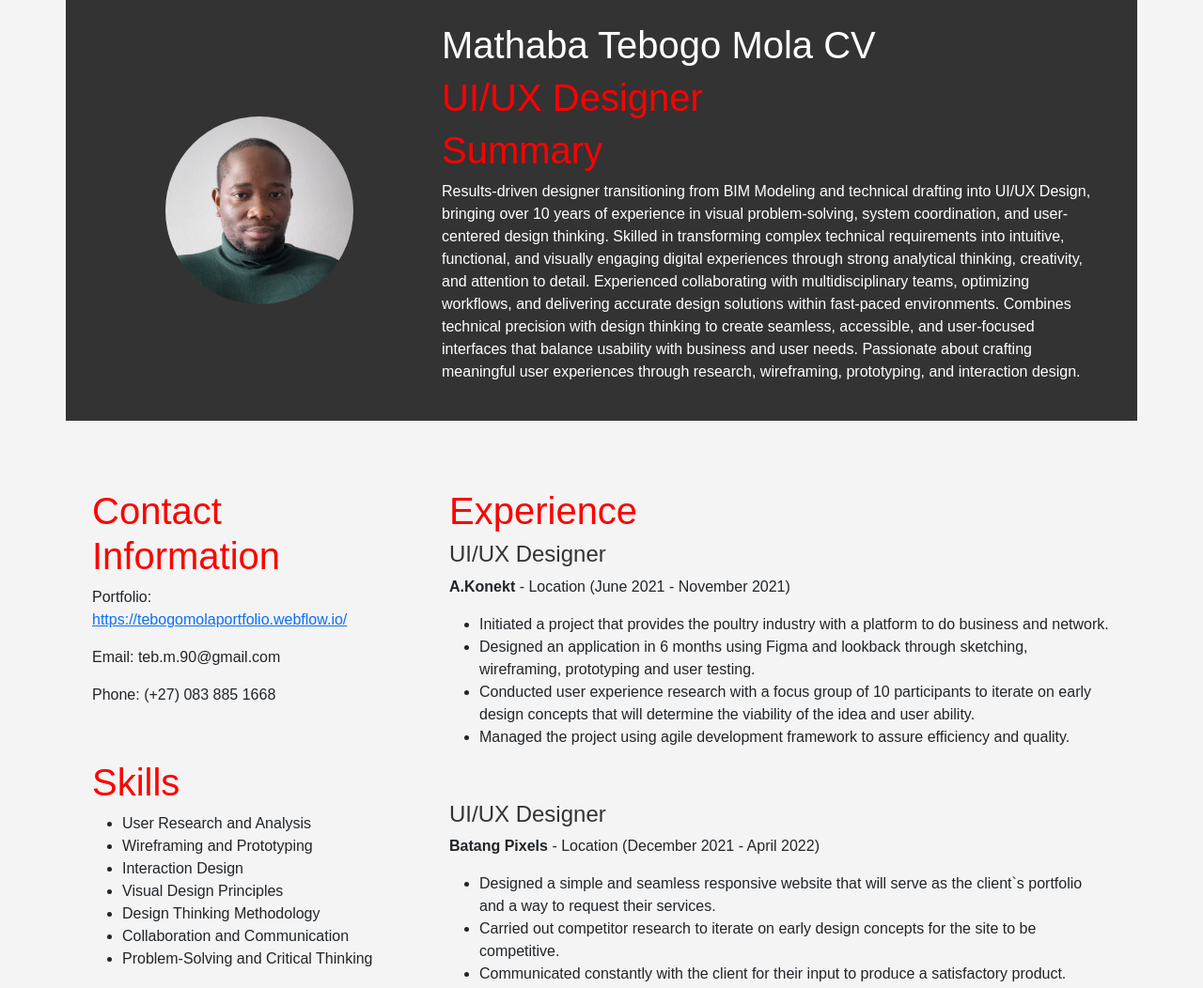
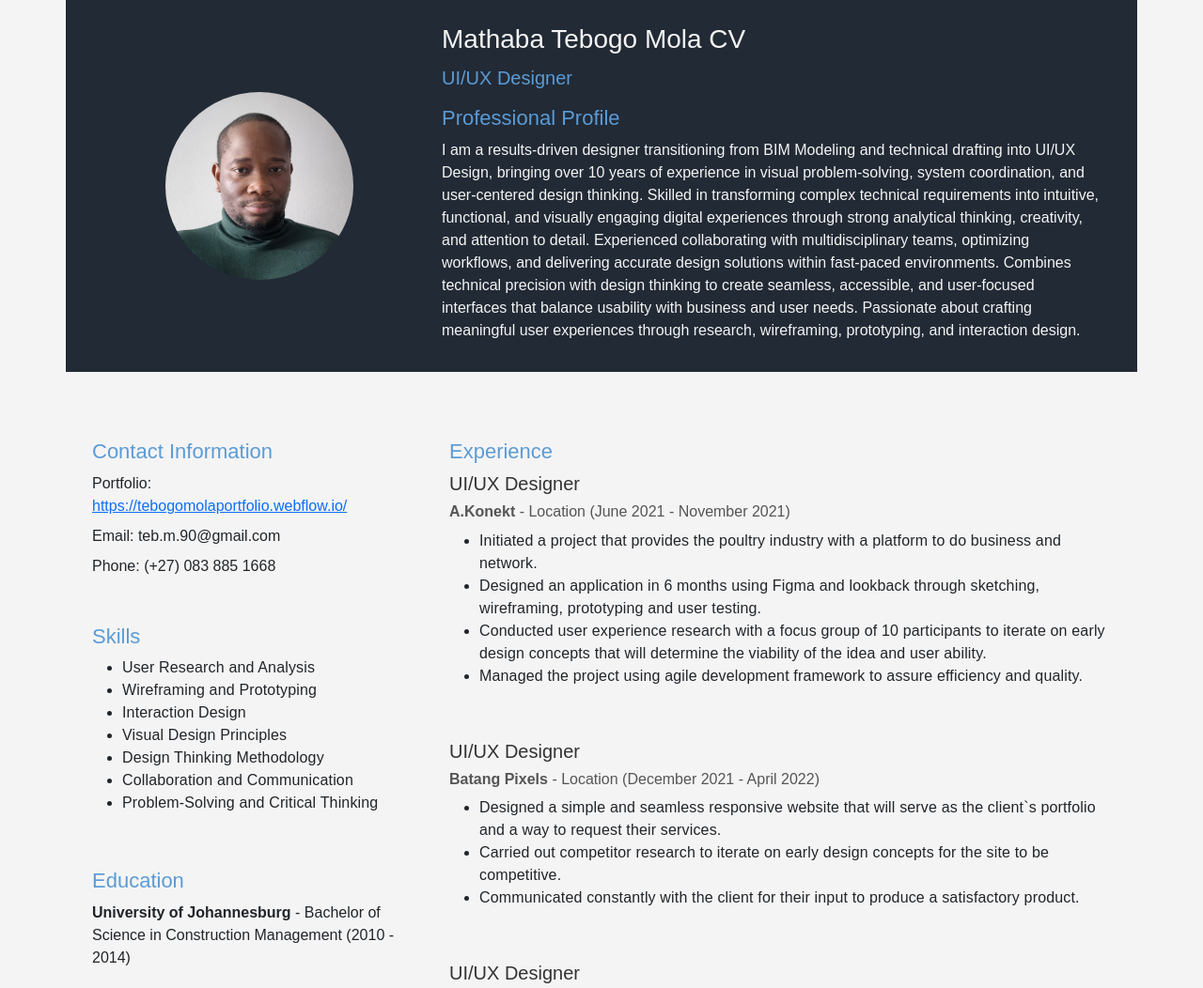
Before and after one commit to TebogoT/MyCV, a plain HTML site: page index.html in a window 1280 px wide. Shown: the top 1052 px of the page at 94% size. Drawn offline with nearby package versions, Linux system fonts and the light colour scheme.

Commit message:
updated code

```diff
--- a/cvStyles.css
+++ b/cvStyles.css
@@ -1,5 +1,5 @@
 body {
-  font-family: Arial, sans-serif;
+  font-family: sans-serif;
   margin: 0;
   padding: 0;
   background-color: #f4f4f4;
@@ -25,11 +25,32 @@ img {
 }
 
 header {
-  background-color: #333;
-  color: white;
+  background-color: #222A35;
+  color: #f4f4f4;
   padding: 1.5rem;
   margin: 5% 0;
 }
+
+#main-title {
+  font-size: 1.75rem;
+  line-height: 1.25;
+  color: #f4f4f4;
+  margin-bottom: 0.75rem;
+}
+
+#career-title {
+  font-size: 1.25rem;
+  color: #5B9BD5;
+  margin-bottom: 1rem;
+}
+
+#profile {
+  font-size: 1.375rem;
+  line-height: 1.25;
+  color: #5B9BD5;
+  margin-bottom: 0.5rem;
+}
+
 
 .side-info {
   padding: 1rem;
@@ -42,17 +63,34 @@ header {
 }
 
 h2 {
-  font-family: sans-serif;
-  font-size: 2.5rem;
-  color: red;
+  font-size: 1.375rem;
+  line-height: 1.25;
+  color: #5B9BD5;
   margin-bottom: 0.5rem;
 }
 
 h3 {
-  font-family: sans-serif;
-  font-size: 1.5rem;
+  font-size: 1.25rem;
   color: #333;
   margin-bottom: 0.5rem;
+}
+
+ul {
+  font-size: 1rem;
+  letter-spacing: 0.01rem;
+}
+
+.company-heading {
+  font-size: 1rem;
+  color: #555;
+  margin-bottom: 0.5rem;
+  line-height: 1.3;
+}
+
+p {
+  font-size: 1rem;
+  margin-bottom: 0.5rem;
+  line-height: 1.5;
 }
 
 @media print {
--- a/index.html
+++ b/index.html
@@ -13,10 +13,10 @@
             <img src="/Profile.avif" alt="Profile Image">
         </section>
         <section class="col-md-8" id="summary">
-            <h1>Mathaba Tebogo Mola CV</h1>
+            <h1 id="main-title">Mathaba Tebogo Mola CV</h1>
             <h2 id="career-title">UI/UX Designer</h2>
-            <h2 class="sub-heading">Summary</h2>
-            <p>Results-driven designer transitioning from BIM Modeling and technical drafting into UI/UX Design, bringing over 10 years of experience in visual problem-solving, system coordination, and user-centered design thinking. Skilled in transforming complex technical requirements into intuitive, functional, and visually engaging digital experiences through strong analytical thinking, creativity, and attention to detail. Experienced collaborating with multidisciplinary teams, optimizing workflows, and delivering accurate design solutions within fast-paced environments. Combines technical precision with design thinking to create seamless, accessible, and user-focused interfaces that balance usability with business and user needs. Passionate about crafting meaningful user experiences through research, wireframing, prototyping, and interaction design.</p>
+            <h2 id="profile">Professional Profile</h2>
+            <p>I am a results-driven designer transitioning from BIM Modeling and technical drafting into UI/UX Design, bringing over 10 years of experience in visual problem-solving, system coordination, and user-centered design thinking. Skilled in transforming complex technical requirements into intuitive, functional, and visually engaging digital experiences through strong analytical thinking, creativity, and attention to detail. Experienced collaborating with multidisciplinary teams, optimizing workflows, and delivering accurate design solutions within fast-paced environments. Combines technical precision with design thinking to create seamless, accessible, and user-focused interfaces that balance usability with business and user needs. Passionate about crafting meaningful user experiences through research, wireframing, prototyping, and interaction design.</p>
         </section>
     </header>
     <main class="row">
@@ -41,14 +41,14 @@
             </div>
             <div class="side-info">
                 <h2 id="education" class="sub-heading">Education</h2>
-                <p><strong>University of Johannesburg</strong> - Bachelor of Science in Construction Management (2010 - 2014)</p>
+                <p class="body-text"><strong>University of Johannesburg</strong> - Bachelor of Science in Construction Management (2010 - 2014)</p>
             </div>
         </section>
         <section id="experience" class="col-md-8">
             <div class="experience-item">
                 <h2 class="sub-heading">Experience</h2>
                 <h3>UI/UX Designer</h3>
-                <p><strong>A.Konekt</strong> - Location (June 2021 - November 2021)</p>
+                <p class="company-heading"><strong>A.Konekt</strong> - Location (June 2021 - November 2021)</p>
                 <ul>
                     <li>Initiated a project that provides the poultry industry with a platform to do business and network.</li>
                     <li>Designed an application in 6 months using Figma and lookback through sketching, wireframing, prototyping and user testing.</li>
@@ -58,7 +58,7 @@
             </div>
             <div class="experience-item">
                 <h3>UI/UX Designer</h3>
-                <p><strong>Batang Pixels</strong> - Location (December 2021 - April 2022)</p>
+                <p class="company-heading"><strong>Batang Pixels</strong> - Location (December 2021 - April 2022)</p>
                 <ul>
                     <li>Designed a simple and seamless responsive website that will serve as the client`s portfolio and a way to request their services.</li>
                     <li>Carried out competitor research to iterate on early design concepts for the site to be competitive.</li>
@@ -67,7 +67,7 @@
             </div>
             <div class="experience-item">
                 <h3>UI/UX Designer</h3>
-                <p><strong>Togola</strong> - Location (January 2022 - April 2022)</p>
+                <p class="company-heading"><strong>Togola</strong> - Location (January 2022 - April 2022)</p>
                 <ul>
                     <li>Initiated an e-commerce project that will provide online learning.</li>
                     <li>Conducted competitor and user experience research with a focus group of 5 participants to iterate on early design concepts.</li>
```
